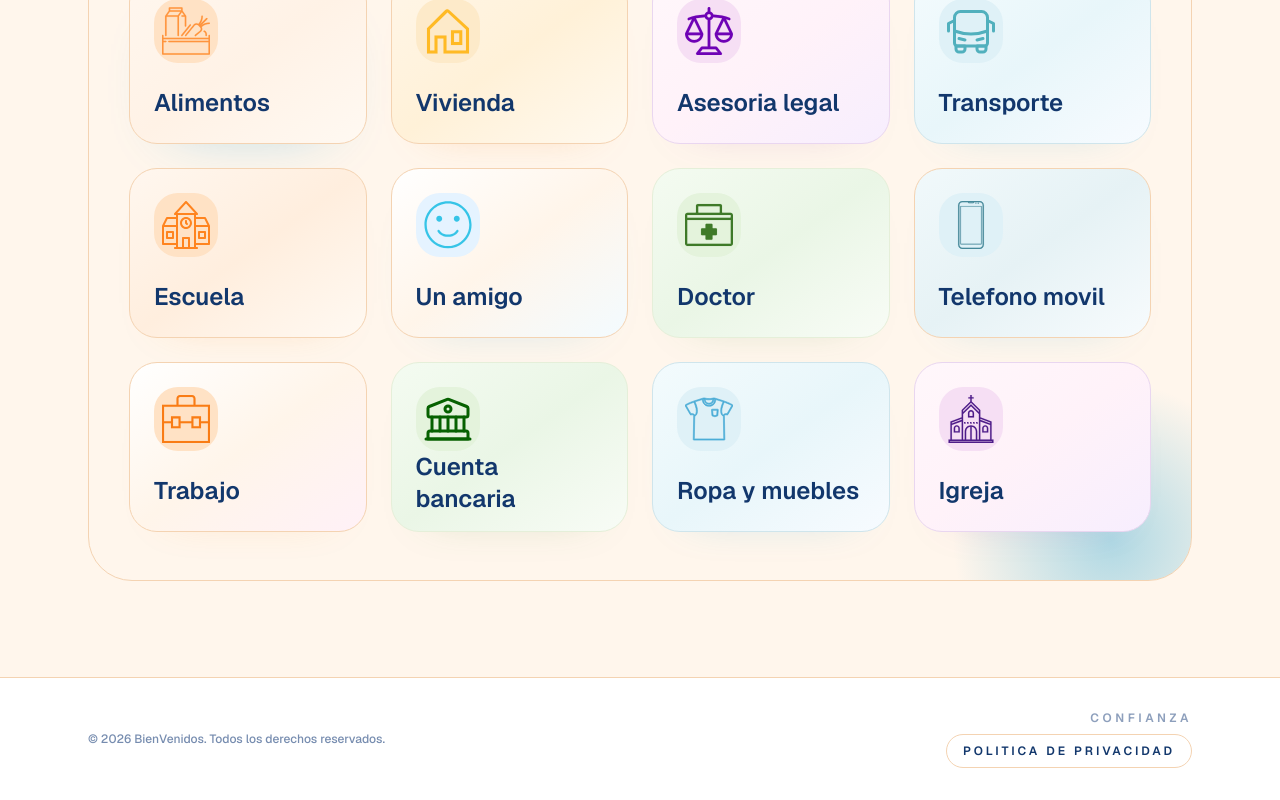
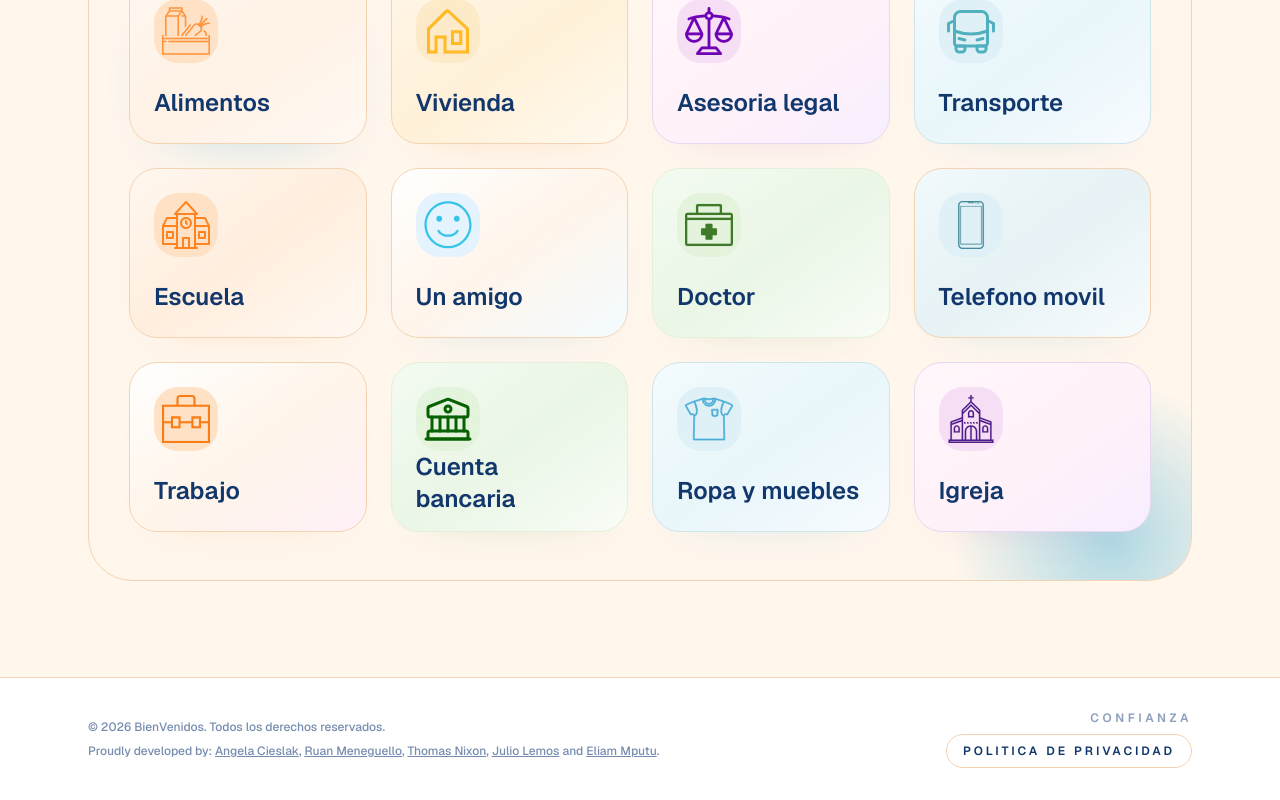
Before and after one commit to WSBienVenidos/BienVenidos, a Next.js app in the folder frontend/: page / in a window 1280 px wide. Shown: the part 519-1319 px from the top of the page. Built offline with nearby package versions, Linux system fonts and the light colour scheme; no server answers.

Commit message:
Add linked developer credits to footer

```diff
--- a/frontend/src/app/layout.tsx
+++ b/frontend/src/app/layout.tsx
@@ -49,9 +49,18 @@ export default function RootLayout({
           </div>
           <footer className="relative mt-auto border-t border-[#f4d3b2] bg-white py-8 text-sm text-[#1b3f7a]/70">
             <div className="mx-auto flex w-full max-w-6xl flex-col items-center justify-between gap-4 px-6 sm:flex-row sm:items-center">
-              <span className="text-center text-xs font-medium text-[#1b3f7a]/60 sm:text-left">
-                © 2026 BienVenidos. Todos los derechos reservados.
-              </span>
+              <div className="text-center text-xs font-medium text-[#1b3f7a]/60 sm:text-left">
+                <p>© 2026 BienVenidos. Todos los derechos reservados.</p>
+                <p className="mt-2">
+                  Proudly developed by:{" "}
+                  <a className="underline hover:text-[#12376c]" href="https://www.linkedin.com/in/angelacieslak" target="_blank" rel="noreferrer">Angela Cieslak</a>,{" "}
+                  <a className="underline hover:text-[#12376c]" href="https://www.linkedin.com/in/ruan-meneguello-61a567b3/" target="_blank" rel="noreferrer">Ruan Meneguello</a>,{" "}
+                  <a className="underline hover:text-[#12376c]" href="https://www.linkedin.com/in/thomasnixonneves/" target="_blank" rel="noreferrer">Thomas Nixon</a>,{" "}
+                  <a className="underline hover:text-[#12376c]" href="https://www.linkedin.com/in/juliolemosacc/" target="_blank" rel="noreferrer">Julio Lemos</a>{" "}
+                  and{" "}
+                  <a className="underline hover:text-[#12376c]" href="https://www.linkedin.com/in/eliam-mputu/" target="_blank" rel="noreferrer">Eliam Mputu</a>.
+                </p>
+              </div>
               <div className="relative flex flex-col items-center gap-2 text-center sm:items-end sm:text-right">
                 <p className="text-xs font-semibold uppercase tracking-[0.3em] text-[#1b3f7a]/50">
                   Confianza
```
